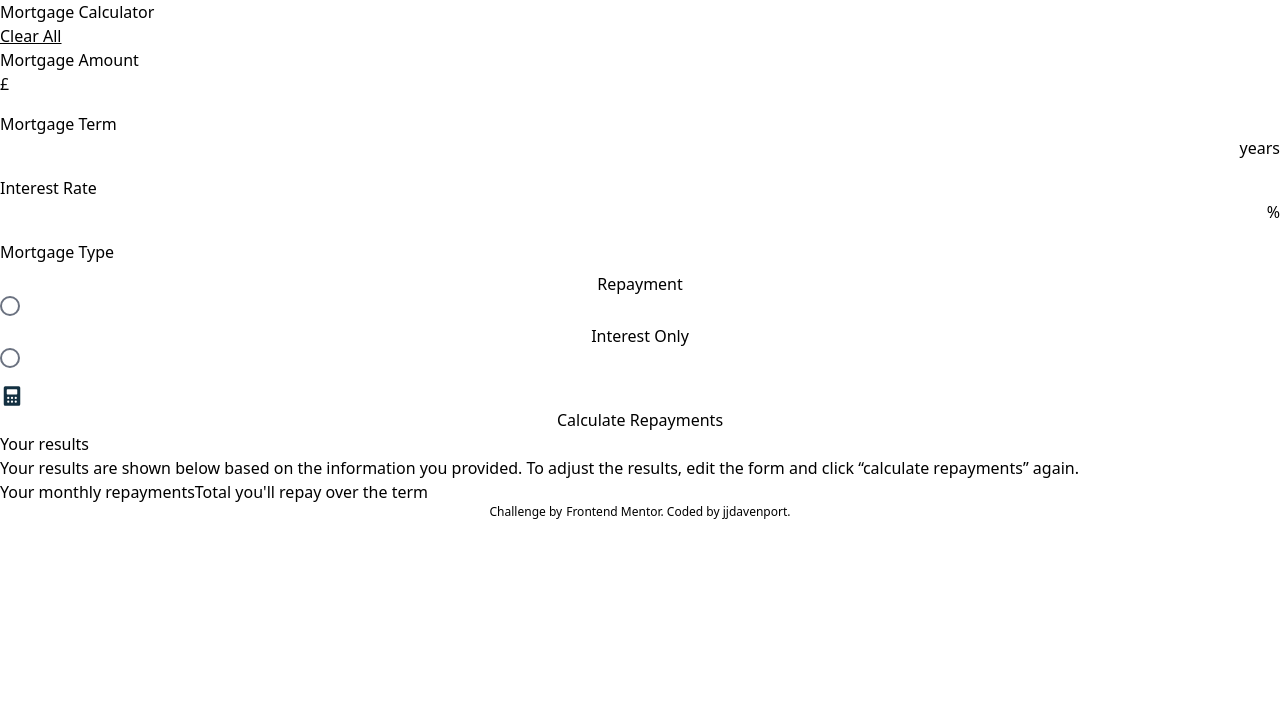
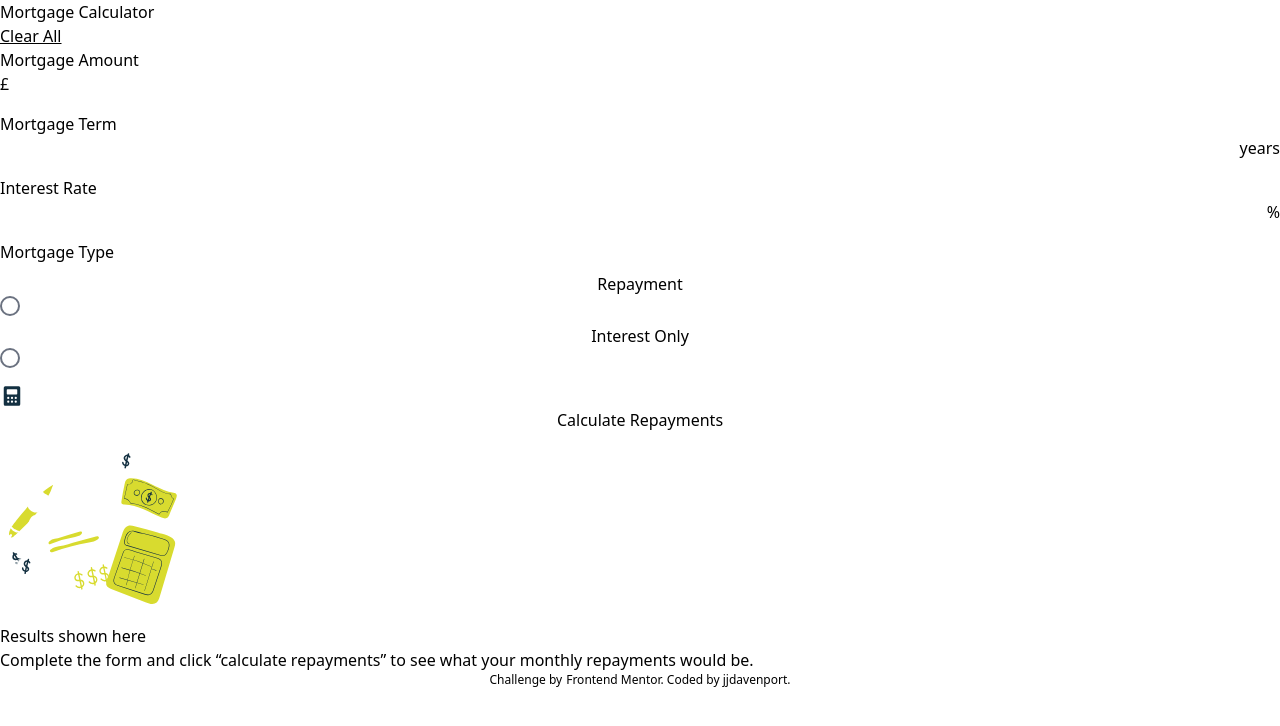
Before and after one commit to jjdavenport/mortgage-repayment-calculator-main, a React (Vite) app: page / in a window 1280 px wide. Shown: the top 726 px of the page. Built offline with nearby package versions, Linux system fonts and the light colour scheme.

Commit message:
add submitted state to render results

```diff
--- a/src/App.jsx
+++ b/src/App.jsx
@@ -10,6 +10,7 @@ function App() {
   const [rate, setRate] = useState("");
   const [button, setButton] = useState(false);
   const [error, setError] = useState({});
+  const [submitted, setSubmitted] = useState(false);
 
   const validate = () => {
     const blank = "This field is required";
@@ -19,6 +20,7 @@ function App() {
     if (!rate) error.rate = blank;
     if (!button) error.button = blank;
     setError(error);
+    return Object.keys(error).length === 0;
   };
 
   const clear = () => {
@@ -27,14 +29,15 @@ function App() {
     setTerm("");
     setButton("");
     setError({});
+    setSubmitted(false);
   };
 
   const submit = (e) => {
     e.preventDefault();
     if (validate()) {
-      return true;
+      setSubmitted(true);
     } else {
-      return;
+      setSubmitted(false);
     }
   };
 
@@ -54,7 +57,7 @@ function App() {
         error={error}
         setError={setError}
       />
-      {submit ? <Results /> : <Empty />}
+      {submitted ? <Results /> : <Empty />}
       <Footer />
     </>
   );
--- a/src/components/form.jsx
+++ b/src/components/form.jsx
@@ -92,7 +92,7 @@ const Form = ({
           </label>
           <label className="flex flex-col gap-2">
             Mortgage Type
-            <button type="button" onClick={(e) => click("repayment")}>
+            <button type="button" onClick={() => click("repayment")}>
               Repayment
               <div
                 className={`flex h-5 w-5 cursor-pointer items-center justify-center rounded-full border-2 border-gray-500 ${
@@ -100,7 +100,7 @@ const Form = ({
                 }`}
               ></div>
             </button>
-            <button type="button" onClick={(e) => click("interest")}>
+            <button type="button" onClick={() => click("interest")}>
               Interest Only
               <div
                 className={`flex h-5 w-5 cursor-pointer items-center justify-center rounded-full border-2 border-gray-500 ${
```
